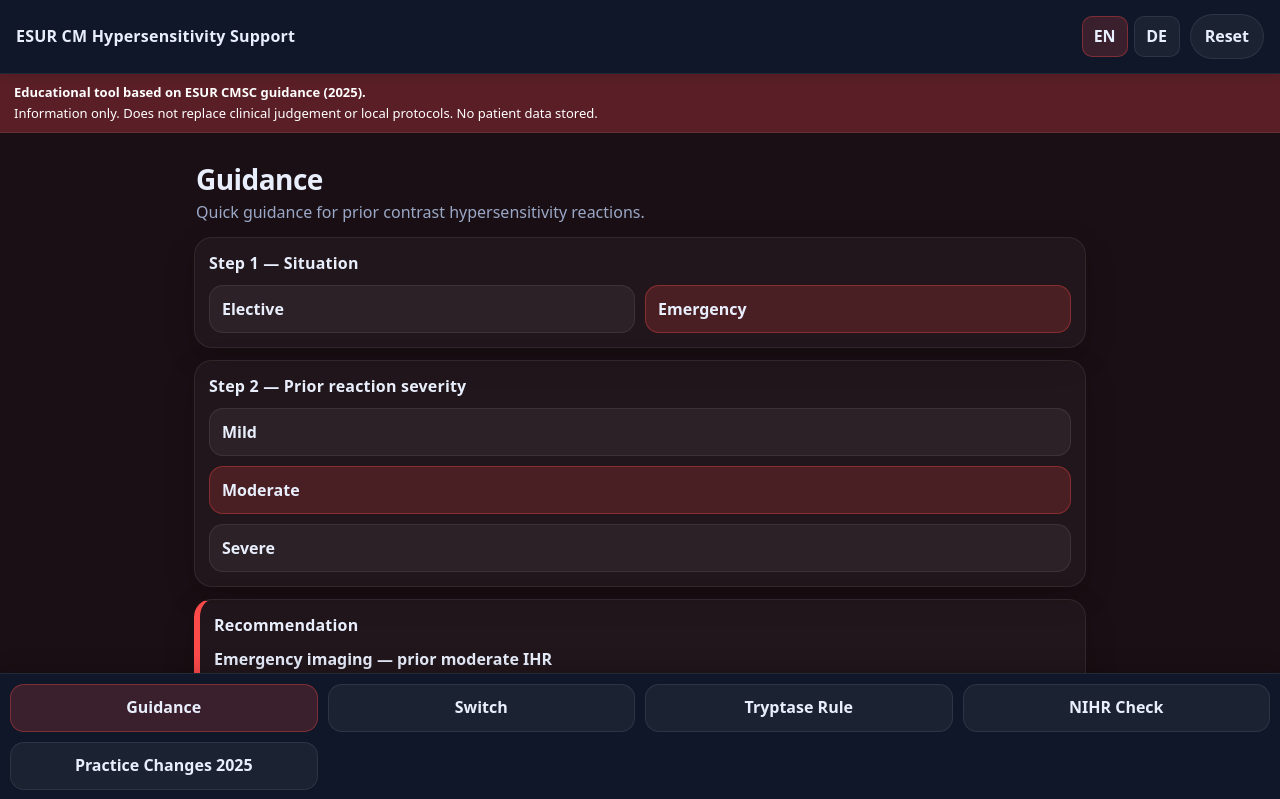
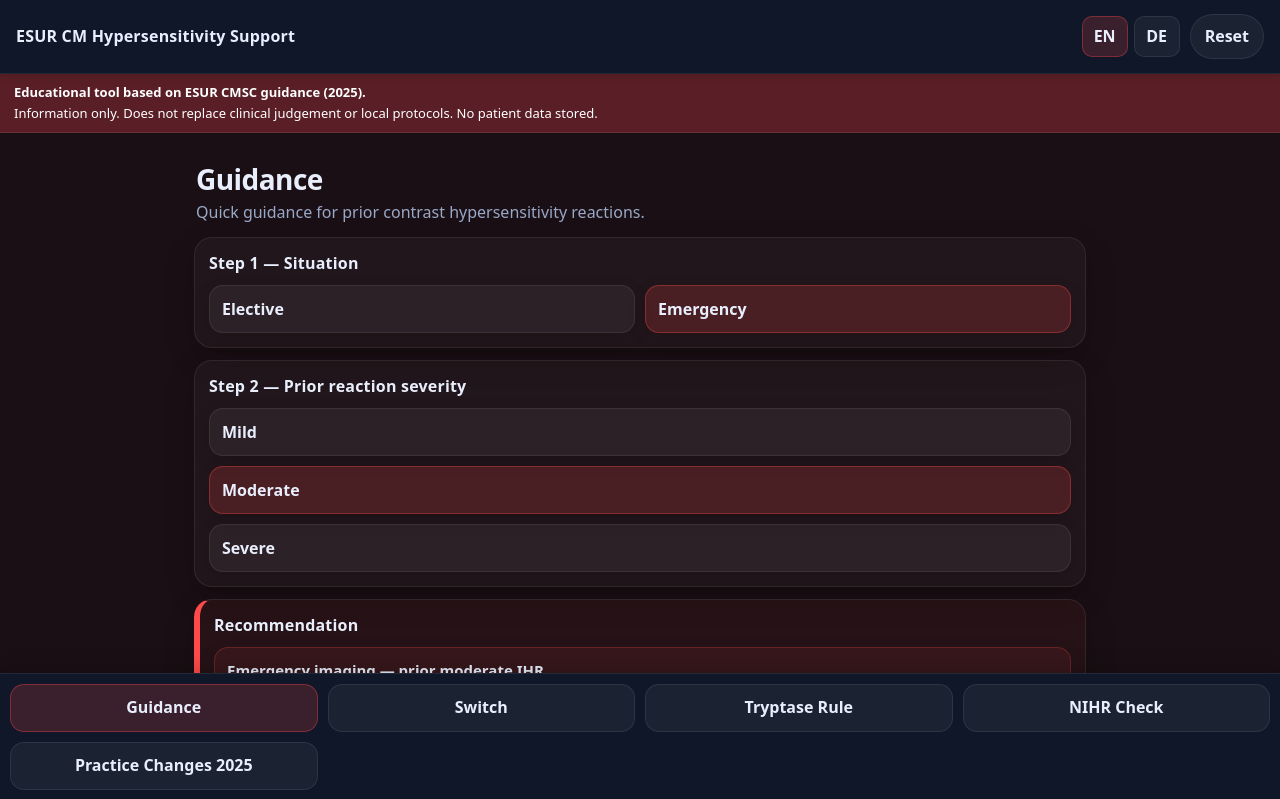
Before and after one commit to KnoxiCoke/Esur22, a plain HTML site: page index.html in a window 1280 px wide. Both pictures are taken after a click on the button "Emergency". Shown: the top 799 px of the page. Drawn offline with Linux system fonts and the light colour scheme.

Commit message:
Enhance card styles and add new output boxes

```diff
--- a/style.css
+++ b/style.css
@@ -6,14 +6,17 @@
   --text:#e8eefc;
   --muted:#9aa8c7;
   --border:rgba(255,255,255,.08);
+  --border-strong:rgba(255,255,255,.14);
   --accent:#4b8cff;
   --accent-soft:rgba(75,140,255,.18);
+  --accent-faint:rgba(75,140,255,.08);
   --danger:#ff4a4a;
   --danger-soft:rgba(255,74,74,.18);
+  --danger-faint:rgba(255,74,74,.08);
   --disclaimer:#5a1f26;
   --radius:18px;
-  --radius-sm:12px;
   --shadow:0 10px 30px rgba(0,0,0,.18);
+  --shadow-soft:0 6px 18px rgba(0,0,0,.12);
   --maxw:920px;
 }
 
@@ -203,11 +206,16 @@ body.emergency .langswitch__btn.active{
 }
 
 .card--output{
+  position:relative;
   border-left:6px solid var(--accent);
+  background:
+    linear-gradient(180deg, rgba(75,140,255,.06), rgba(255,255,255,.03));
 }
 
 body.emergency .card--output{
   border-left-color:var(--danger);
+  background:
+    linear-gradient(180deg, rgba(255,74,74,.06), rgba(255,255,255,.03));
 }
 
 .seg{
@@ -227,6 +235,7 @@ body.emergency .card--output{
   padding:13px 12px;
   font-weight:900;
   line-height:1.25;
+  box-shadow:var(--shadow-soft);
 }
 
 .seg__btn.active,
@@ -306,6 +315,11 @@ input::placeholder{
   border:1px solid var(--border);
   border-radius:14px;
   background:rgba(255,255,255,.03);
+  transition:background-color .18s ease, border-color .18s ease;
+}
+
+.checklist label:hover{
+  background:rgba(255,255,255,.05);
 }
 
 .checklist input[type="checkbox"]{
@@ -318,6 +332,84 @@ input::placeholder{
 
 body.emergency .checklist input[type="checkbox"]{
   accent-color:var(--danger);
+}
+
+/* ========= VERFEINERTE OUTPUT-BOXEN ========= */
+
+.card--output .output{
+  display:grid;
+  gap:10px;
+}
+
+.card--output .output > div{
+  padding:11px 12px;
+  border:1px solid var(--border-strong);
+  border-radius:14px;
+  background:rgba(255,255,255,.035);
+  box-shadow:var(--shadow-soft);
+}
+
+.card--output .output > div strong{
+  font-weight:900;
+}
+
+.card--output .output > div:first-child{
+  background:var(--accent-faint);
+  border-color:rgba(75,140,255,.24);
+}
+
+body.emergency .card--output .output > div:first-child{
+  background:var(--danger-faint);
+  border-color:rgba(255,74,74,.24);
+}
+
+.card--output .output > div:last-child{
+  border-color:rgba(255,255,255,.18);
+}
+
+.card--output .output ul{
+  margin:0;
+  padding-left:18px;
+  border:1px solid var(--border-strong);
+  border-radius:14px;
+  background:rgba(255,255,255,.035);
+  padding-top:12px;
+  padding-right:12px;
+  padding-bottom:12px;
+  box-shadow:var(--shadow-soft);
+}
+
+.card--output .output li::marker{
+  color:var(--accent);
+}
+
+body.emergency .card--output .output li::marker{
+  color:var(--danger);
+}
+
+.card--subtle .output{
+  font-size:14px;
+}
+
+/* Schönere Tryptase-/Result-Boxen */
+#tryptaseOutput > div{
+  word-break:break-word;
+}
+
+/* Platzhalter im Switch etwas ruhiger */
+#switchOutput .hint{
+  padding:12px;
+  border:1px dashed var(--border-strong);
+  border-radius:14px;
+  background:rgba(255,255,255,.025);
+}
+
+/* NIHR / Assessment klarer */
+#nihrOutput > div:first-child,
+#flowOutput > div:first-child,
+#switchOutput > div:first-child,
+#tryptaseOutput > div:first-child{
+  font-size:15px;
 }
 
 .bottomnav{
@@ -405,4 +497,10 @@ body.emergency .checklist input[type="checkbox"]{
   .bottomnav{
     grid-template-columns:repeat(2,1fr);
   }
+
+  .card--output .output > div,
+  .card--output .output ul{
+    padding-left:10px;
+    padding-right:10px;
+  }
 }
```
